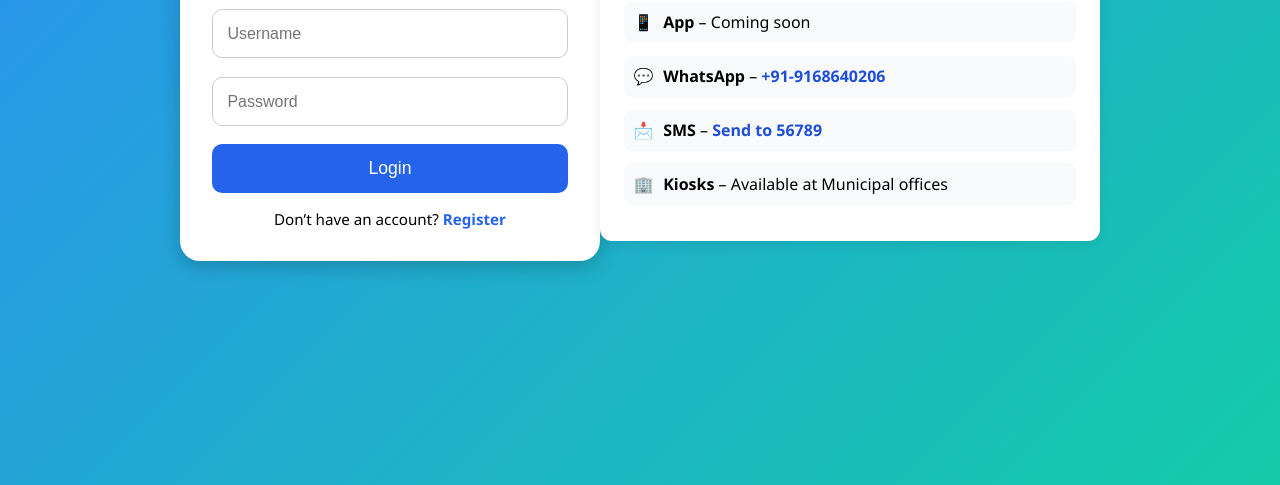
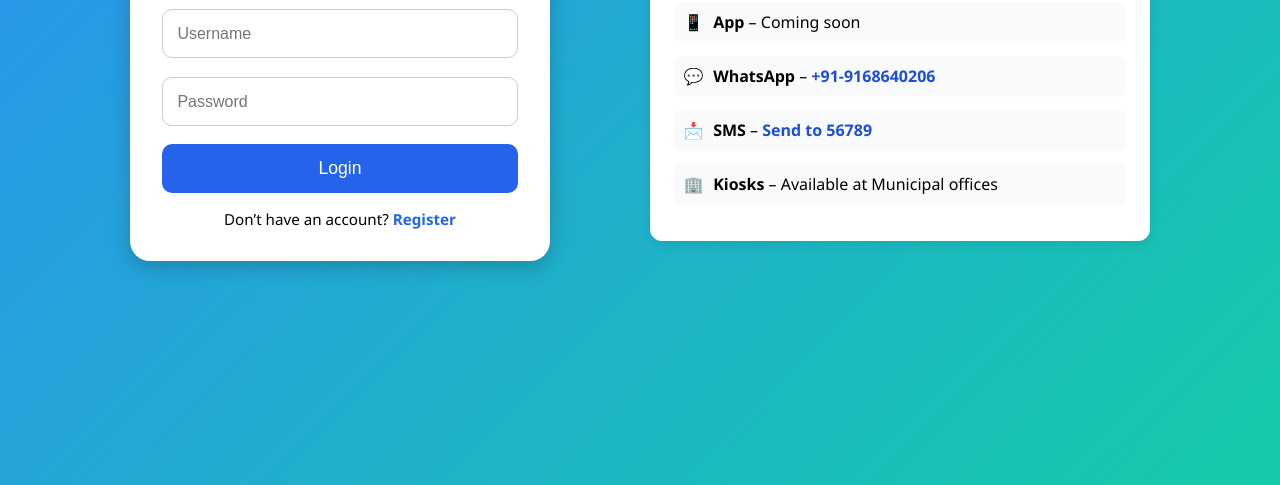
Before and after one commit to shrey-team/SIH, a plain HTML site: page index.html in a window 1280 px wide. Shown: the part 315-800 px from the top of the page. Drawn offline with Linux system fonts and the light colour scheme; a script that the page names is missing.

Commit message:
Update index.html

```diff
--- a/index.html
+++ b/index.html
@@ -28,6 +28,7 @@
             padding: 2rem;
             border-radius: 20px;
             box-shadow: 0 6px 20px rgba(0, 0, 0, 0.2);
+            margin-right: 100px;
         }
 
         h1 {
```
